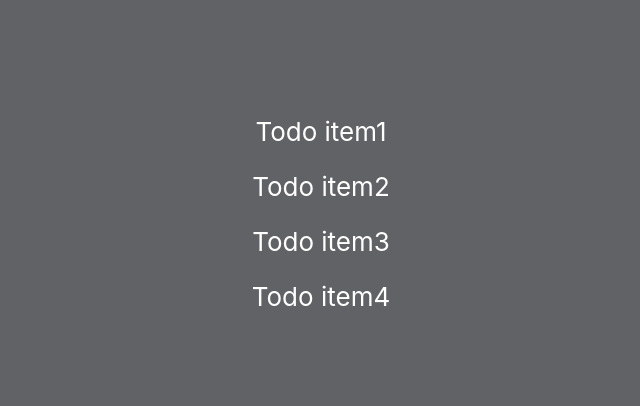
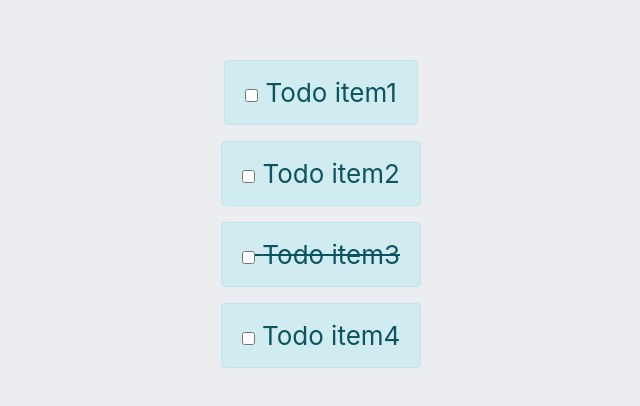
Before and after one commit to MelodyZhangHelloWorld/SimpleTodo_R, a React (Create React App) app: page / in a window 1280 px wide. Shown: the part 178-584 px from the top of the page, without its empty margins (319-959 px from the left). Built offline with nearby package versions, Linux system fonts and the light colour scheme.

Commit message:
MarkComplete

```diff
--- a/src/App.css
+++ b/src/App.css
@@ -14,14 +14,14 @@
 }
 
 .App-header {
-  background-color: #606266;
+  background-color: #ebedf1;
   min-height: 100vh;
   display: flex;
   flex-direction: column;
   align-items: center;
   justify-content: center;
   font-size: calc(10px + 2vmin);
-  color: white;
+
 }
 
 .App-link {
--- a/src/App.js
+++ b/src/App.js
@@ -35,6 +35,18 @@ class App extends Component {
 
     }
 
+    //Toggle status
+    markComplete = (id) => {
+        console.log('App.js ----- id: ', id )
+        /**  */
+        this.setState({todos: this.state.todos.map(todo => {
+            if (todo.id === id) {
+                todo.completed = ! todo.completed
+            }
+            return todo;
+        }) })
+
+    }
 render () {
 
 
@@ -45,7 +57,9 @@ render () {
 
 
         <Todos
+
         todos={this.state.todos}
+        markComplete={this.markComplete}
 
         />
 
--- a/src/components/TodoItem.js
+++ b/src/components/TodoItem.js
@@ -2,12 +2,40 @@
 
 import React, { Component } from 'react'
 import PropTypes from 'prop-types'; //***
+// import {  InputGroup,  } from 'react-bootstrap'; //*
 
 export class TodoItem extends Component {
+    getStyle = () => {
+
+
+            return {
+
+                textDecoration: this.props.todo.completed ? 'line-through' : 'none'
+
+            }
+
+        }
+
+        markComplete = (evt) =>{
+            console.log(this.props)
+        }
+
+
+
+
+
     render() {
+        const { id, title } = this.props.todo; //** destructuring -- simplify */
         return (
-            <div>
-                <p>{ this.props.todo.title}</p>
+            <div style={this.getStyle()} >
+
+
+
+        <input type="checkbox"
+        onChange={this.props.markComplete.bind(this, id)} /> {" "}
+             { title}
+
+
             </div>
         )
     }
@@ -16,4 +44,10 @@ export class TodoItem extends Component {
 TodoItem.propTypes = {
     todo:PropTypes.object.isRequired
 }
+
+// const itemStyle ={
+//     backgroundColor: '#f4f4f4'
+// }
+
+
 export default TodoItem
--- a/src/components/Todos.js
+++ b/src/components/Todos.js
@@ -2,6 +2,8 @@
 import React, { Component } from 'react'  //imc
 import TodoItem from './TodoItem';
 import PropTypes from 'prop-types'; //***
+
+import {  Alert  } from 'react-bootstrap';
 
 // function Todos() {
 //     return (
@@ -13,13 +15,19 @@ import PropTypes from 'prop-types'; //***
 // }
 
 class Todos extends Component {
+
+
+
     render() {
    //     console.log("Todos.js -- props: ",this.props.todos)
         return this.props.todos.map((todoForEach)=> (
-           <TodoItem
+            <Alert variant="info">
+            <TodoItem
                 key={todoForEach.id}
                 todo={todoForEach}
-           />
+                markComplete = {this.props.markComplete}
+            ></TodoItem>
+        </Alert>
             )
         )
     }
```
Also changed, not shown: 1 other file (tests, documents, lock files or other folders).
